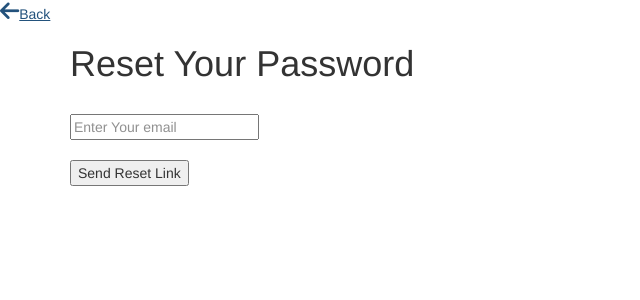
After one commit to jowczar/workout-app, a Django app: page /reset/ in a window 1280 px wide. The commit adds this page. Shown: the top 300 px of the page, without its empty margins (0-640 px from the left). Run offline with Django 4.2, Linux system fonts and the light colour scheme; some libraries are stand-ins or nearby versions.

Commit message:
Added reset password feature  for testing

```diff
--- a/backend/backendcore/templates/Login.html
+++ b/backend/backendcore/templates/Login.html
@@ -48,6 +48,9 @@
     <label for="Password">Password</label>
     <input type="password" id="Password" name="pass"><br><br>
     <input type="submit" value="SignIn"><br><br>
+    <p style="color: black;padding: 10px 0;">Forgot Password? <a href="/reset/" style="color: black;">Click Here to Reset</a></p>
+
+
     <label>
       <input type="checkbox" checked="checked" name="remember"> Remember me
     </label>
--- /dev/null
+++ b/backend/backendcore/templates/Reset.html
@@ -0,0 +1,35 @@
+<!DOCTYPE html>
+{% load static %}
+{%if msg%}
+    <script>
+        window.alert('{{msg}}');
+    </script>
+{% endif%}
+<html lang="en">
+<head>
+    <meta charset="UTF-8">
+    <meta name="viewport" content="width=device-width, initial-scale=1.0">
+    <title>Document</title>
+    <link rel="stylesheet" href="{% static '/css/Reset.css/' %}">
+    <link rel="stylesheet" type="text/css" href="{% static '/css/footer.css/' %}">
+    <link rel="stylesheet" href="https://cdnjs.cloudflare.com/ajax/libs/font-awesome/4.7.0/css/font-awesome.min.css">
+    <link rel="stylesheet" href="https://www.w3schools.com/w3css/4/w3.css">
+    <link rel="stylesheet" href="https://maxcdn.bootstrapcdn.com/bootstrap/3.3.6/css/bootstrap.min.css">
+    <script src='https://kit.fontawesome.com/a076d05399.js'></script>
+</head>
+<body>
+    <div class="back">
+        <a href="/"><i class='fas fa-arrow-left' style='font-size:22px'>  </i>Back</a>
+    </div>
+    <div class="container">
+        <div class="inner">
+            <h1>Reset Your Password</h1><br>
+            <form action="/postReset/" method="POST">
+                {% csrf_token %}
+                <input type="email" name="email" id="email" placeholder="Enter Your email" required><br><br>
+                <input type="submit" value="Send Reset Link">
+            </form>
+        </div>
+    </div>
+</body>
+</html>
```
